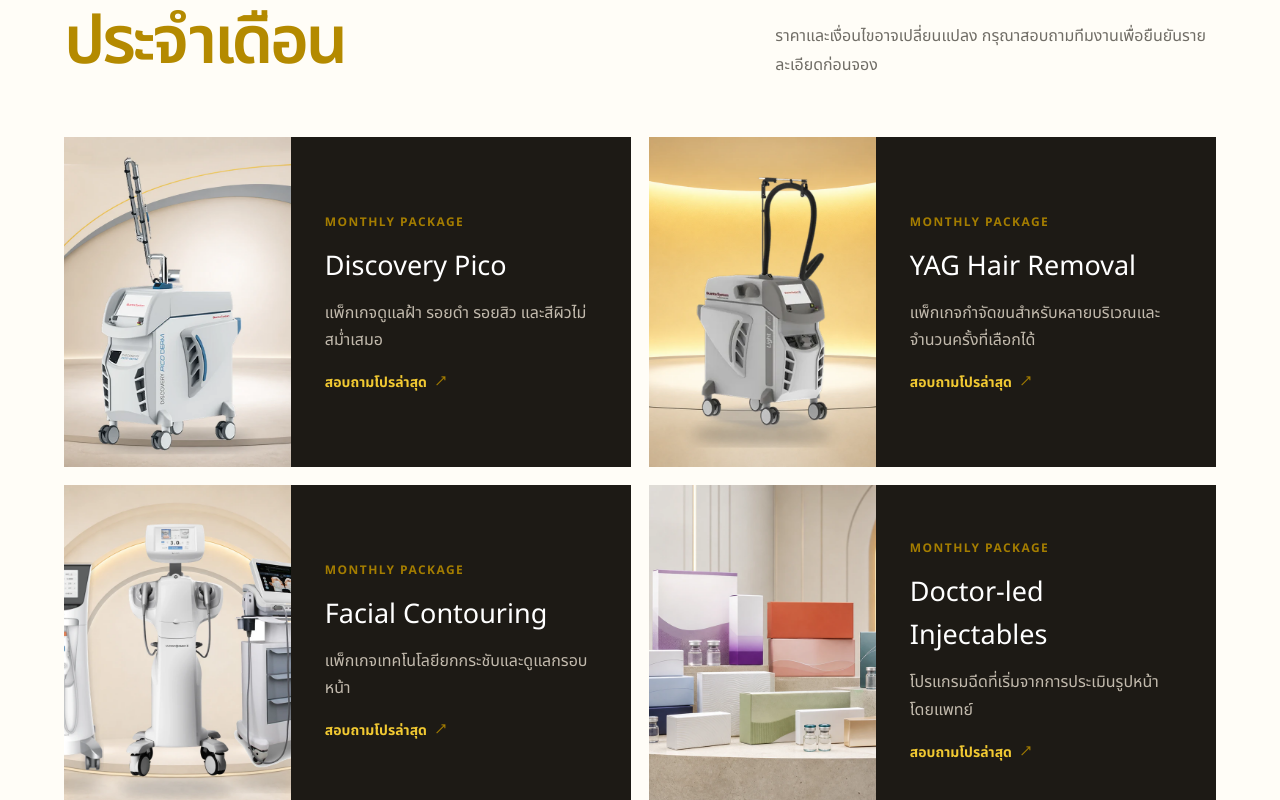
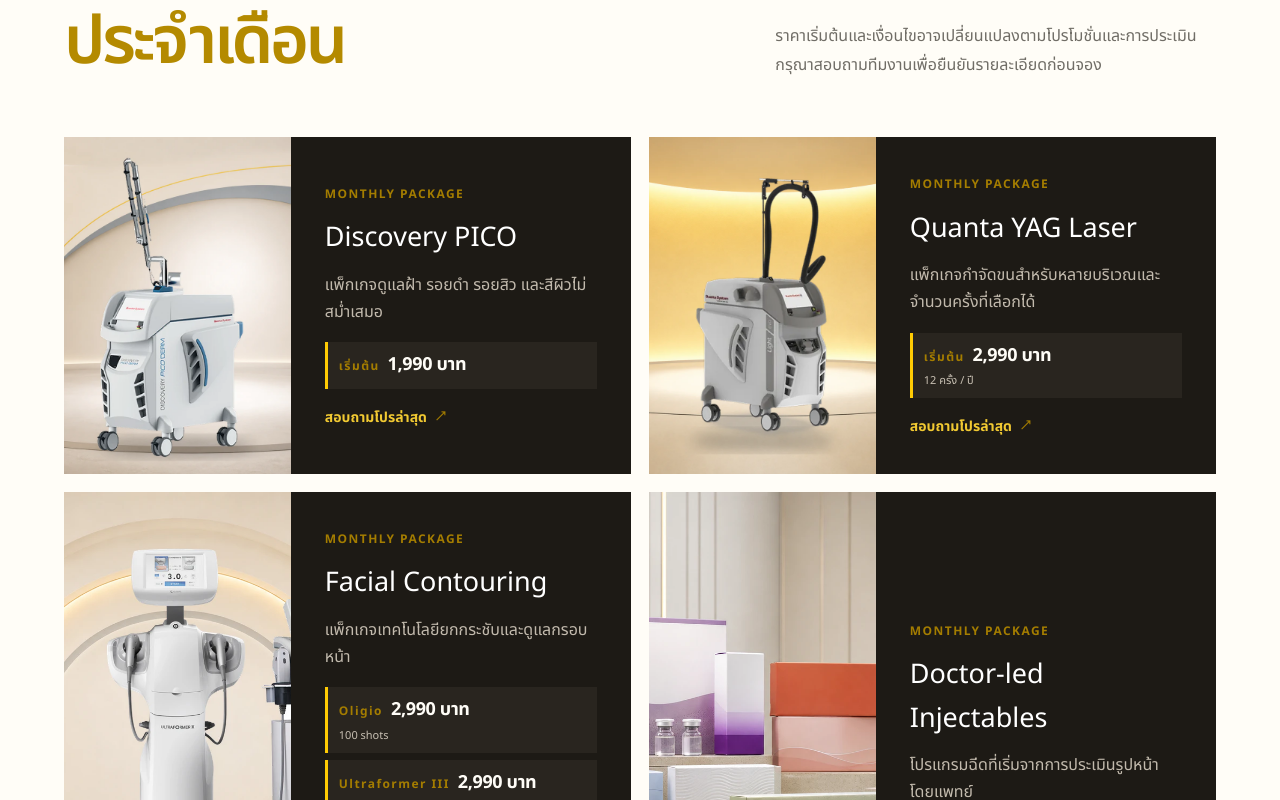
Before and after one commit to panuwatbit-oss/wonder-clinic-website, a Next.js app: page /promotions in a window 1280 px wide. Shown: the part 960-1760 px from the top of the page. Built offline with nearby package versions, Linux system fonts and the light colour scheme; no server answers.

Commit message:
Update promotion page starting prices

```diff
--- a/app/promotions/page.tsx
+++ b/app/promotions/page.tsx
@@ -4,12 +4,18 @@ import { SiteFooter } from "../components/SiteFooter";
 import { SiteHeader } from "../components/SiteHeader";
 
 export const metadata: Metadata = { title: "โปรโมชั่น | The Wonder Clinic", description: "โปรโมชั่นและแพ็กเกจประจำเดือนของ The Wonder Clinic" };
-const promos = [
-  { id: "pico", title: "Discovery Pico", image: "/media/services/discovery-pico-cover.webp", text: "แพ็กเกจดูแลฝ้า รอยดำ รอยสิว และสีผิวไม่สม่ำเสมอ" },
-  { id: "yag", title: "YAG Hair Removal", image: "/media/services/yag-hair-removal-cover.webp", text: "แพ็กเกจกำจัดขนสำหรับหลายบริเวณและจำนวนครั้งที่เลือกได้" },
-  { id: "facial-contouring", title: "Facial Contouring", image: "/media/services/facial-contour-cover.webp", text: "แพ็กเกจเทคโนโลยียกกระชับและดูแลกรอบหน้า" },
+type PromoPrice = { label: string; price: string; detail?: string };
+type Promo = { id: string; title: string; image: string; text: string; prices?: PromoPrice[] };
+const promos: Promo[] = [
+  { id: "pico", title: "Discovery PICO", image: "/media/services/discovery-pico-cover.webp", text: "แพ็กเกจดูแลฝ้า รอยดำ รอยสิว และสีผิวไม่สม่ำเสมอ", prices: [{ label: "เริ่มต้น", price: "1,990 บาท" }] },
+  { id: "yag", title: "Quanta YAG Laser", image: "/media/services/yag-hair-removal-cover.webp", text: "แพ็กเกจกำจัดขนสำหรับหลายบริเวณและจำนวนครั้งที่เลือกได้", prices: [{ label: "เริ่มต้น", price: "2,990 บาท", detail: "12 ครั้ง / ปี" }] },
+  { id: "facial-contouring", title: "Facial Contouring", image: "/media/services/facial-contour-cover.webp", text: "แพ็กเกจเทคโนโลยียกกระชับและดูแลกรอบหน้า", prices: [
+    { label: "Oligio", price: "2,990 บาท", detail: "100 shots" },
+    { label: "Ultraformer III", price: "2,990 บาท", detail: "100 shots" },
+    { label: "Ultherapy", price: "9,990 บาท", detail: "100 shots" },
+  ] },
   { id: "injectables", title: "Doctor-led Injectables", image: "/media/services/injectable-cover.webp", text: "โปรแกรมฉีดที่เริ่มจากการประเมินรูปหน้าโดยแพทย์" },
 ];
 export default function PromotionsPage() { return <main><SiteHeader /><PageHero eyebrow="MONTHLY OFFERS" title="เลือกแพ็กเกจ" highlight="ให้ตรงกับสิ่งที่อยากดูแล" description="รวมข้อเสนอประจำเดือน แยกตามกลุ่มบริการ เพื่อให้เปรียบเทียบและสอบถามรายละเอียดได้ง่าย" image="/media/pages/promotions-hero.webp" />
-  <section className="page-section" id="monthly"><div className="page-heading"><div><p className="eyebrow">CURRENT HIGHLIGHTS</p><h2>โปรโมชั่น<br /><em>ประจำเดือน</em></h2></div><p>ราคาและเงื่อนไขอาจเปลี่ยนแปลง กรุณาสอบถามทีมงานเพื่อยืนยันรายละเอียดก่อนจอง</p></div><div className="promo-grid">{promos.map(promo => <article id={promo.id} key={promo.id}><img src={promo.image} alt="" /><div><span>MONTHLY PACKAGE</span><h3>{promo.title}</h3><p>{promo.text}</p><a href="/contact">สอบถามโปรล่าสุด <span>↗</span></a></div></article>)}</div></section>
+  <section className="page-section" id="monthly"><div className="page-heading"><div><p className="eyebrow">CURRENT HIGHLIGHTS</p><h2>โปรโมชั่น<br /><em>ประจำเดือน</em></h2></div><p>ราคาเริ่มต้นและเงื่อนไขอาจเปลี่ยนแปลงตามโปรโมชั่นและการประเมิน กรุณาสอบถามทีมงานเพื่อยืนยันรายละเอียดก่อนจอง</p></div><div className="promo-grid">{promos.map(promo => <article id={promo.id} key={promo.id}><img src={promo.image} alt="" /><div><span>MONTHLY PACKAGE</span><h3>{promo.title}</h3><p>{promo.text}</p>{promo.prices && <div className="promo-prices" aria-label={`ราคาเริ่มต้น ${promo.title}`}>{promo.prices.map(item => <div className="promo-price" key={`${item.label}-${item.price}`}><span>{item.label}</span><strong>{item.price}</strong>{item.detail && <small>{item.detail}</small>}</div>)}</div>}<a href="/contact">สอบถามโปรล่าสุด <span>↗</span></a></div></article>)}</div></section>
   <section className="page-cta"><p className="eyebrow">CHECK BEFORE BOOKING</p><h2>ให้ทีมงานช่วยเช็ก<br /><em>แพ็กเกจที่เหมาะกับคุณ</em></h2><a className="button" href="/contact">สอบถามโปรโมชั่น <span>↗</span></a></section><SiteFooter /></main>; }
```
Also changed, not shown: app/globals.css.
